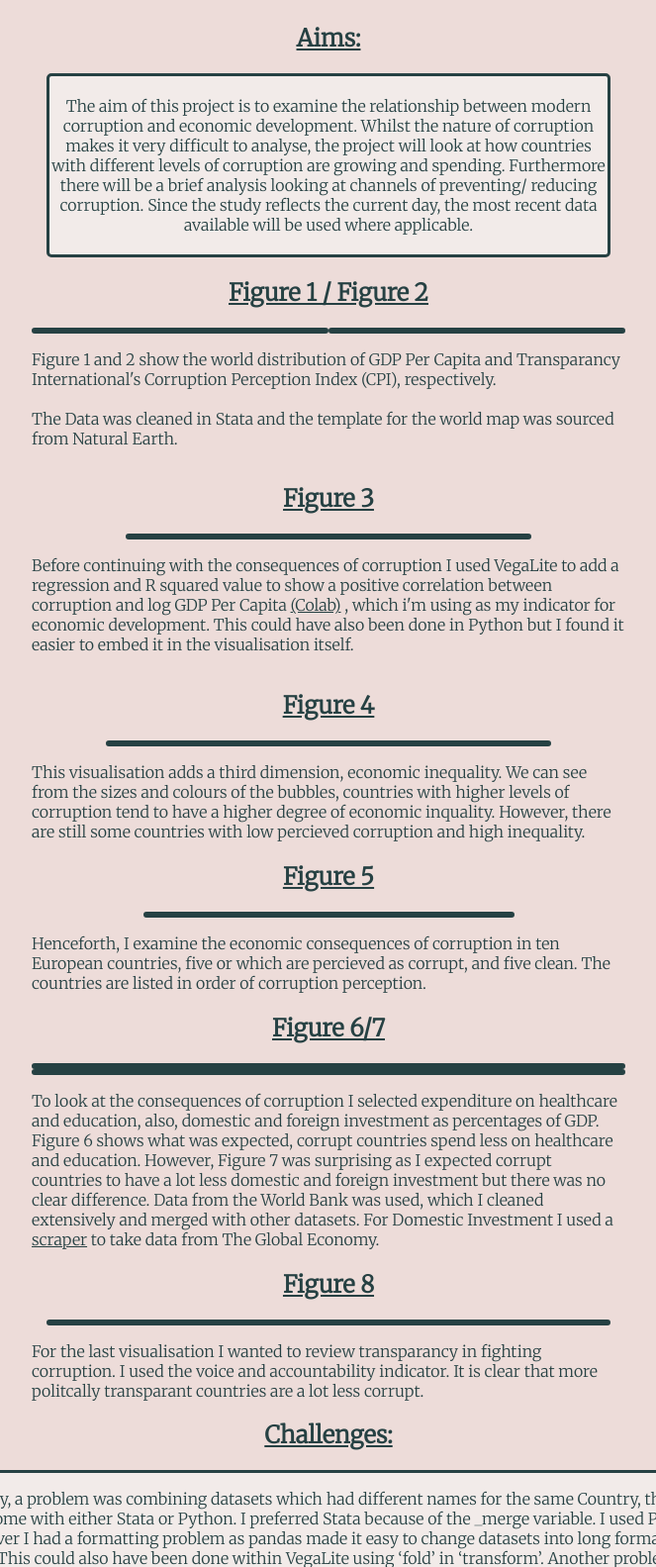
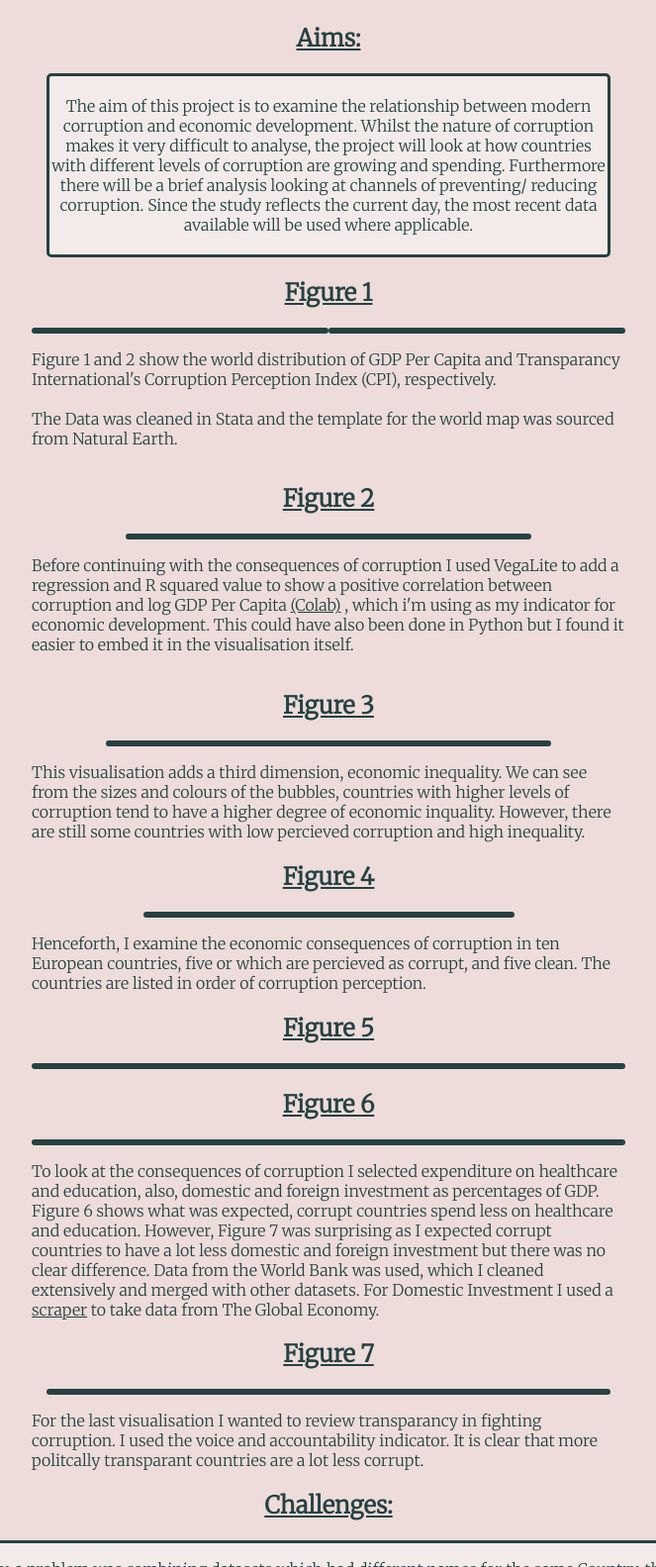
Before and after one commit to MeeloshE/MeeloshE.github.io, a plain HTML site: page project.html in a window 1280 px wide. Shown: the part 242-1825 px from the top of the page at 99% size, without its empty margins (308-971 px from the left). Drawn offline with nearby package versions, Linux system fonts and the light colour scheme; a script that the page names is missing.

Commit message:
Update project.html

```diff
--- a/project.html
+++ b/project.html
@@ -54,7 +54,7 @@
 
     <section class="charts">
         <div class="align">
-            <h1 class="Week">Figure 1 / Figure 2</h1>
+            <h1 class="Week">Figure 1</h1>
         </div>
         <div class="align">
             <div class="maps" id="worldgdpmap"></div>
@@ -69,7 +69,7 @@
         </div>
     </section>
     <section class="charts">
-        <h1 class="Week">Figure 3</h1>
+        <h1 class="Week">Figure 2</h1>
         <div class="align">
             <div class="scatter" id="corruptgdpscat"></div>
         </div>
@@ -84,7 +84,7 @@
         </div>
     </section>
     <section class="charts">
-        <h1 class="Week">Figure 4</h1>
+        <h1 class="Week">Figure 3</h1>
         <div class="align">
             <div class="cpigdpgini" id="cpigdpgini"></div>
         </div>
@@ -97,7 +97,7 @@
 
 
         </p>
-        <h1 class="Week">Figure 5</h1>
+        <h1 class="Week">Figure 4</h1>
         <div class="align">
             <div class="europepie" id="europepie"></div>
         </div>
@@ -105,10 +105,11 @@
             Henceforth, I examine the economic consequences of corruption in ten European countries, five or which are percieved as corrupt,
             and five clean. The countries are listed in order of corruption perception.
         </p>
-        <h1 class="Week">Figure 6/7</h1>
+        <h1 class="Week">Figure 5</h1>
         <div class="align">
             <div class="hltheducbar" id="hltheducbar"></div>
         </div>
+        <h1 class="Week">Figure 6</h1>
         <div class="align">
             <div class="domfdifacet" id="domfdifacet"></div>
         </div>
@@ -122,7 +123,7 @@
         </p>
     </section>
     <section class="charts">
-        <h1 class="Week">Figure 8</h1>
+        <h1 class="Week">Figure 7</h1>
         <div class="align">
             <div class="voice" id="voice"></div>
         </div>
```
